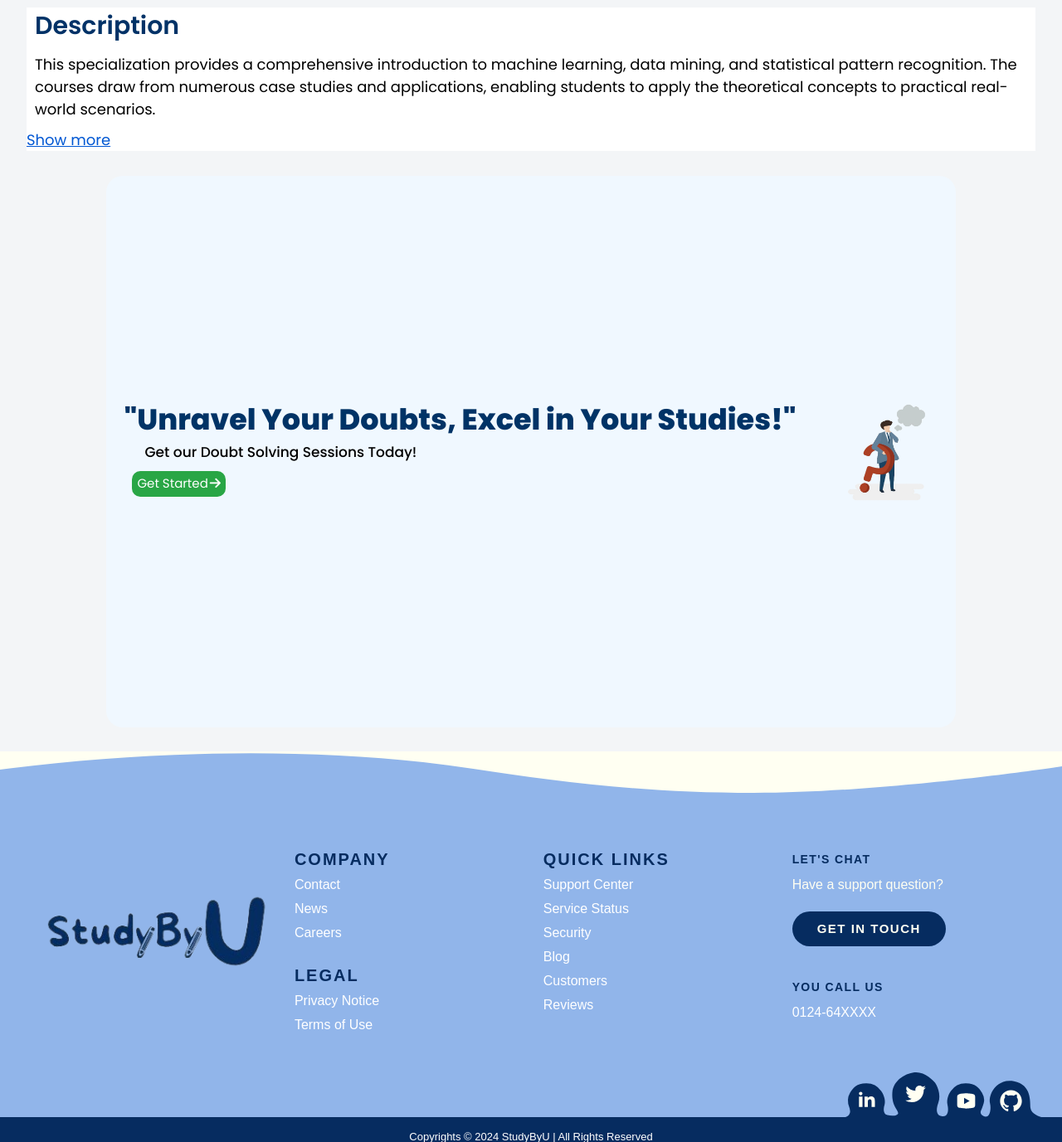
After one commit to AakashMahajan25/StudyByU-MAIN-, a PHP site: page /product.php in a window 1280 px wide. The commit adds this page. Shown: the part 522-1899 px from the top of the page at 83% size. Run offline with PHP 8.4, Linux system fonts and the light colour scheme; some libraries are stand-ins or nearby versions.

Commit message:
Product Page Completed

```diff
--- a/4-element.html
+++ b/4-element.html
@@ -114,7 +114,7 @@ h1 {
 </head>
 <body>
     <div class="four-element-container">
-        <h1>Courses for <span class="highlight">Kids</span></h1>
+        <h2>Our <span class="highlight">Offerings</span></h2>
         <div class="component">
             <div class="courses">
                 <div class="course-card new">
--- a/css/product.css
+++ b/css/product.css
@@ -1,43 +1,19 @@
-del {
-    margin: 0 3px;
+body {
+    background-color: #f3f5f7;
 }
-.hero {
-    display: flex;
-    justify-content: space-between;
-    margin-top: 20px;
-}
-.product-image img {
-    width: 30vw;
-}
-.product-main-details {
-    max-width: 55vw;
-}
-.product-heading {
-    line-height: 70px;
-    text-transform: capitalize;
-    font-size: 60px;
-    font-weight: 700;
-    color: black;
-}
-.product-about {
-    font-size: 18px;
-    margin-top: 30px;
-}
-.product-price {
-    font-size: 40px;
-}
-.number-of-buyers {
-    font-size: 16px;
+.description {
+    background-color: white;
 }
 .description-section {
     display: flex;
     margin-top: 20px;
-    margin-top: 10px;
+    margin: 10px;
     font-size: 18px;
 }
 .description-content {
     display: none;
-    margin-top: 10px;
+    margin-top: 20px;
+    margin: 10px;
     font-size: 18px;
 }
 .toggle-button {
@@ -50,27 +26,124 @@ del {
     text-decoration: underline;
 }
 
+.description-heading {
+    margin-top: 25px;
+    margin-left: 10px;
+    color: #003267;
+    font-size: 30px;
+    font: bold;
+    font-weight: 600;
+}
+
+.image-container img {
+    height: auto;
+    /* width: 300px; */
+}
+
 .company-name {
+    font-weight: 500;
+}
+
+.subject-heading {
+    color: #003267;
+    font-size: 40px;
+    font-weight: 700;
+}
+
+.subject-price {
+    font-size: 30px;
+}
+
+.subject-about {
     font-size: 15px;
-    line-height: 1px;
+    color: #333333;
 }
-.product-buy-button {
+
+.hero {
+    display: flex;
+    gap: 30px;
+    /* justify-content: space-between; */
+    /* margin: auto; */
+}
+
+.buy-now-button button {
+    display: flex;
+    justify-content: center;
+    background-color: #29a645;
+    font-size: 20px;
     color: white;
-    font-size: 20px;
-    background-color: #0057d3;
-    border: 2px solid #0057d3;
-    padding: 11px 32px 13px 32px;
-    border-radius: 5px;
-    cursor: pointer;
+    padding: 6px 8px;
+    border-radius: 10px;
+    margin: 20px 10px;
 }
-.product-buy-button:hover {
-    color: #0057d3;
+
+.image-container {
+    width: 40vw;
+    height: fit-content;
     background-color: white;
 }
-.description-heading {
-    margin-top: 25px;
-    color: black;
-    font-size: 30px;
-    font: bold;
+
+.content {
+    padding: 30px 10px;
+    width: 50vw;
+    background-color: white;
+}
+
+
+
+/* CSS for two-banners ahead */
+.hero {
+    display: flex;
+    justify-content: center;
+    margin-top: 30px;
+    margin-bottom: 30px;
+}
+
+.hero-banner {
+    height: 35vh;
+    width: 80vw;
+    border-radius: 20px;
+    background-color: aliceblue;
+    z-index: -1;
+    display: flex;
+    justify-content: space-around;
+    align-items: center;
+}
+
+.hero-banner img {
+    height: auto;
+    width: 10vw;
+}
+
+.hero-banner-content-heading {
+    color: #003366;
+    font-size: 35px;
+    font-weight: 800;
+}
+
+.hero-banner-content-text {
+    margin-left: 25px;
+    font-size: 17px;
     font-weight: 500;
+    margin-bottom: 5px;
 }
+
+.hero-banner-content-list {
+    margin-bottom: 2px;
+}
+
+.banner-button-get-started button {
+    display: flex;
+    justify-content: center;
+    background-color: #29a645;
+    font-size: 15px;
+    color: white;
+    padding: 4px 6px;
+    border-radius: 10px;
+    margin: 10px 10px;
+    align-items: center;
+}
+
+.button-right-arrow {
+    margin-left: 2px;
+}
--- a/footer.html
+++ b/footer.html
@@ -17,7 +17,7 @@
         }
 
         .pg-footer {
-            font-family: 'Roboto', sans-serif;
+            font-family: 'Poppin', sans-serif;
         }
 
 
@@ -180,7 +180,7 @@
             height: 26px;
             left: 3px;
             top: 11px;
-            width: 26px;
+            width: 45px;
         }
 
         .footer-social-link {
@@ -216,21 +216,21 @@
             height: 28px;
             left: 62px;
             top: 3px;
-            width: 28px;
+            width: 45px;
         }
 
         .footer-social-link.youtube {
             height: 24px;
             left: 123px;
             top: 12px;
-            width: 24px;
+            width: 45px;
         }
 
         .footer-social-link.github {
             height: 34px;
             left: 172px;
             top: 7px;
-            width: 34px;
+            width: 55px;
         }
 
         .footer-copyright {
@@ -326,7 +326,7 @@
                 margin-left: auto;
                 margin-right: auto;
                 max-width: 1230px;
-                padding: 40px 15px 450px;
+                padding: 40px 15px 350px;
                 position: relative;
             }
 
@@ -355,6 +355,11 @@
       width: 49.99%;
   } */
         }
+
+        .footer-logo {
+            display: flex;
+            align-items: center;
+        }
     </style>
 </head>
 
@@ -373,7 +378,7 @@
                     <div class="footer-logo">
                         <a class="footer-logo-link" href="#">
                             <span class="hidden-link-text">LOGO</span>
-                            <h1><img src="assets/logo.png" alt=""></h1>
+                            <img style="margin: auto; margin-top: 30%;" src="assets/logo.png" alt="">
                         </a>
                     </div>
 
--- /dev/null
+++ b/product.php
@@ -0,0 +1,120 @@
+<?php
+session_start();
+include('./secondary-navbar-white.html');
+?>
+<!DOCTYPE html>
+<html lang="en">
+<head>
+    <meta charset="UTF-8">
+    <meta name="viewport" content="width=device-width, initial-scale=1.0">
+    <title>Document</title>
+    <script src="https://cdn.tailwindcss.com"></script>
+    <link rel="stylesheet" href="https://cdnjs.cloudflare.com/ajax/libs/font-awesome/6.0.0-beta3/css/all.min.css">
+    <link rel="stylesheet" href="css/product.css">
+    <link rel="stylesheet" href="css/style.css">
+</head>
+<body>
+    <div class="main-page container px-4 md:px-8 mx-auto mt-20">
+
+        <div class="hero">
+            <div class="image-container">
+                <img src="assets/product-image.jpg" alt="">
+            </div>
+            <div class="content">
+                <div class="company-name">
+                    StudyByU
+                </div>
+                <div class="subject-heading">
+                    Class IX English Course A for CBSE Schools
+                </div>
+                <div class="subject-price">
+                    Rs.499
+                </div>
+                <div class="subject-about">
+                    This is a collection of articles written by the coordinating author and many of his dear friends. These articles were arranged in this book so that math lovers and anyone interested in expanding their mathematical horizons can benefit from it. Articles range from intermediate to advanced.
+                </div>
+                <div class="buy-now-button">
+                    <button>Buy Now</button>
+                </div>
+            </div>
+        </div>
+
+
+
+        <!-- Description Section -->
+        <div class="description">
+            <div class="description-heading">
+                Description
+            </div>
+            <div class="description-section">
+                This specialization provides a comprehensive introduction to machine learning, data mining, and statistical pattern recognition. The courses draw from numerous case studies and applications, enabling students to apply the theoretical concepts to practical real-world scenarios.
+            </div>
+            <div class="description-content">
+                Certainly! Here is a specifications list for a doubt-solving sessions program: <br>
+
+Doubt-Solving Sessions Specifications: <br>
+
+1. Expert Tutors:<br>
+    - Highly qualified and experienced in their respective fields.<br>
+    - Specialize in personalized tutoring and doubt resolution.<br>
+
+2. One-on-One Sessions:<br>
+    - Individual attention to address specific doubts and questions.<br>
+    - Tailored explanations and teaching methods.<br>
+
+3. Flexible Scheduling:<br>
+    - Sessions available at convenient times for students.<br>
+    - Easy to book through an online portal.<br>
+
+4. Interactive Platform:<br>
+    - Use of advanced online tools for real-time interaction.<br>
+    - Virtual whiteboards, screen sharing, and annotation features.<br>
+
+5. Comprehensive Coverage:<br>
+    - Addressing doubts across various subjects and topics.<br>
+    - Including STEM subjects, humanities, languages, and more.<br>
+
+6. Instant Doubt Resolution:<br>
+    - Quick response time for resolving urgent academic queries.<br>
+            </div>
+            <button class="toggle-button" onclick="toggleDescription()">Show more</button>
+        </div>
+
+
+    </div>
+
+    <div class="hero">
+        <div class="hero-banner">
+            <div class="hero-banner-content">
+                <div class="hero-banner-content-heading">
+                    "Unravel Your Doubts, Excel in Your Studies!"
+                </div>
+                <div class="hero-banner-content-text">
+                    Get our Doubt Solving Sessions Today!
+                </div>
+                <div class="banner-button-get-started">
+                    <button>Get Started <div class="button-right-arrow"><i class="fa-solid fa-arrow-right"></div></i></button>
+                </div>
+            </div>
+            <div class="hero-banner-image"><img src="assets/doubt.png" alt=""></div>
+        </div>
+    </div>
+
+
+    <script>
+        function toggleDescription() {
+            var content = document.querySelector('.description-content');
+            var button = document.querySelector('.toggle-button');
+            if (content.style.display === "none") {
+                content.style.display = "inline-block";
+                button.textContent = "Show less";
+            } else {
+                content.style.display = "none";
+                button.textContent = "Show more";
+            }
+        }
+    </script>
+</body>
+</html>
+
+<?php include('./footer.html');?>
--- /dev/null
+++ b/secondary-navbar-white.html
@@ -0,0 +1,73 @@
+<!DOCTYPE html>
+<html lang="en">
+<head>
+    <meta charset="UTF-8">
+    <meta name="viewport" content="width=device-width, initial-scale=1.0">
+    <title>Document</title>
+    <script src="https://cdn.tailwindcss.com"></script>
+</head>
+<body>
+
+
+<nav class="bg-white  fixed w-full z-20 top-0 start-0 border-b border-gray-200 dark:border-gray-600">
+    <div class="max-w-screen-xl flex flex-wrap items-center justify-between mx-auto p-4">
+    <a href="https://flowbite.com/" class="flex items-center space-x-3 rtl:space-x-reverse">
+        <img src="https://flowbite.com/docs/images/logo.svg" class="h-8" alt="Flowbite Logo">
+        <span class="self-center text-2xl font-semibold whitespace-nowrap">StudyByU</span>
+    </a>
+    <div class="flex md:order-2 space-x-3 md:space-x-0 rtl:space-x-reverse">
+        <button type="button" class="hover:bg-blue-800 hover:text-white focus:ring-4 border-solid border-2 border-blue-500 focus:outline-none focus:ring-blue-300 font-medium rounded-lg text-sm px-4 py-2 text-center dark:hover:bg-blue-700 dark:focus:ring-blue-800">Sign In</button>
+        <button data-collapse-toggle="navbar-sticky" type="button" class="inline-flex items-center p-2 w-10 h-10 justify-center text-sm text-gray-500 rounded-lg md:hidden hover:bg-gray-100 focus:outline-none focus:ring-2 focus:ring-gray-200 dark:text-gray-400 dark:hover:bg-gray-700 dark:focus:ring-gray-600" aria-controls="navbar-sticky" aria-expanded="false">
+          <span class="sr-only">Open main menu</span>
+          <svg class="w-5 h-5" aria-hidden="true" xmlns="http://www.w3.org/2000/svg" fill="none" viewBox="0 0 17 14">
+              <path stroke="currentColor" stroke-linecap="round" stroke-linejoin="round" stroke-width="2" d="M1 1h15M1 7h15M1 13h15"/>
+          </svg>
+      </button>
+    </div>
+    <div class="items-center justify-between hidden w-full md:flex md:w-auto md:order-1" id="navbar-sticky">
+      <ul class="flex flex-col p-4 md:p-0 mt-4 font-medium border border-gray-100 rounded-lg  md:space-x-8 rtl:space-x-reverse md:flex-row md:mt-0 md:border-0  dark:border-gray-700">
+        <li>
+          <a href="#" class="block py-2 px-3  rounded md:bg-transparent md:text-blue-700 md:p-0 md:dark:text-blue-500" aria-current="page">Home</a>
+        </li>
+        <!-- Dropdown Added Below -->
+        <li>
+          <button id="dropdownNavbarLink" data-dropdown-toggle="dropdownNavbar" class="flex items-center justify-between w-full py-2 px-3 rounded md:border-0 md:hover:text-blue-700 md:p-0 md:w-auto  md:dark:hover:text-blue-500  dark:border-gray-700  ">Classes<svg class="w-2.5 h-2.5 ms-2.5" aria-hidden="true" xmlns="http://www.w3.org/2000/svg" fill="none" viewBox="0 0 10 6">
+  <path stroke="currentColor" stroke-linecap="round" stroke-linejoin="round" stroke-width="2" d="m1 1 4 4 4-4"/>
+</svg></button>
+          <!-- Dropdown menu -->
+          <div id="dropdownNavbar" class="z-10 hidden font-normal bg-white divide-y divide-gray-100 rounded-lg shadow w-44 dark:bg-gray-700 dark:divide-gray-600">
+              <ul class="py-2 text-sm text-gray-700 dark:text-gray-400" aria-labelledby="dropdownLargeButton">
+                <li>
+                  <a href="#" class="block px-4 py-2 hover:bg-gray-100 dark:hover:bg-gray-600 dark:hover:text-white">Dashboard</a>
+                </li>
+                <li>
+                  <a href="#" class="block px-4 py-2 hover:bg-gray-100 dark:hover:bg-gray-600 dark:hover:text-white">Settings</a>
+                </li>
+                <li>
+                  <a href="#" class="block px-4 py-2 hover:bg-gray-100 dark:hover:bg-gray-600 dark:hover:text-white">Earnings</a>
+                </li>
+              </ul>
+              <div class="py-1">
+                <a href="#" class="block px-4 py-2 text-sm text-gray-700 hover:bg-gray-100 dark:hover:bg-gray-600 dark:text-gray-200 dark:hover:text-white">Sign out</a>
+              </div>
+          </div>
+      </li>
+        <li>
+          <a href="#" class="block py-2 px-3  rounded md:hover:text-blue-700 md:p-0 md:dark:hover:text-blue-500   dark:border-gray-700">Doubt Clearing Sessions</a>
+        </li>
+        <li>
+          <a href="#" class="block py-2 px-3  rounded  md:hover:text-blue-700 md:p-0 md:dark:hover:text-blue-500   dark:border-gray-700">Mental Health</a>
+        </li>
+        <li>
+          <a href="#" class="block py-2 px-3  rounded  md:hover:text-blue-700 md:p-0 md:dark:hover:text-blue-500   dark:border-gray-700">About Us</a>
+        </li>
+        <li>
+          <a href="#" class="block py-2 px-3  rounded  md:hover:text-blue-700 md:p-0 md:dark:hover:text-blue-500   dark:border-gray-700">Contact Us</a>
+        </li>
+      </ul>
+    </div>
+    </div>
+  </nav>
+
+</body>
+</html>
--- a/secondary-navbar.html
+++ b/secondary-navbar.html
@@ -22,7 +22,7 @@
           </svg>
       </button>
       <div class="hidden w-full md:block md:w-auto" id="navbar-dropdown">
-        <ul class="flex flex-col font-medium p-4 md:p-0 mt-4 border border-gray-100 rounded-lg bg-gray-50 md:space-x-8 rtl:space-x-reverse md:flex-row md:mt-0 md:border-0 md:bg-white dark:bg-gray-800 md:dark:bg-gray-900 dark:border-gray-700">
+        <ul class="flex flex-col font-medium p-4 md:p-0 mt-4 border border-gray-100 rounded-lg bg-gray-50 md:space-x-8 rtl:space-x-reverse md:flex-row md:mt-0 md:border-0 md:bg-white dark:bg-gray-800 md:dark:bg-gray-900 dark:border-gray-700 items-center">
           <li>
             <a href="#" class="block py-2 px-3 text-white bg-blue-700 rounded md:bg-transparent md:text-blue-700 md:p-0 md:dark:text-blue-500 dark:bg-blue-600 md:dark:bg-transparent" aria-current="page">Home</a>
           </li>
@@ -60,6 +60,9 @@
           <li>
             <a href="#" class="block py-2 px-3 text-gray-900 rounded hover:bg-gray-100 md:hover:bg-transparent md:border-0 md:hover:text-blue-700 md:p-0 dark:text-white md:dark:hover:text-blue-500 dark:hover:bg-gray-700 dark:hover:text-white md:dark:hover:bg-transparent">Contact Us</a>
           </li>
+          <li>
+            <button type="button" class="text-white hover:bg-blue-800 focus:ring-4 border-solid border-2 border-white focus:outline-none focus:ring-blue-300 font-medium rounded-lg text-sm px-4 py-2 text-center dark:hover:bg-blue-700 dark:focus:ring-blue-800">Get started</button>
+          </li>
         </ul>
       </div>
     </div>
```
Also changed, not shown: css/subjects.css (+12 -2 lines), css/two-banners.css (+44 -20 lines), product.html (deleted, +0 -73 lines), subjects.php (+22 -18 lines), two-banner.html (deleted, +0 -24 lines), two-banners.html (added, +28 -0 lines), assets/10.png (added), assets/9.png (added), assets/doubt.png (added), assets/m-health.png (added).
